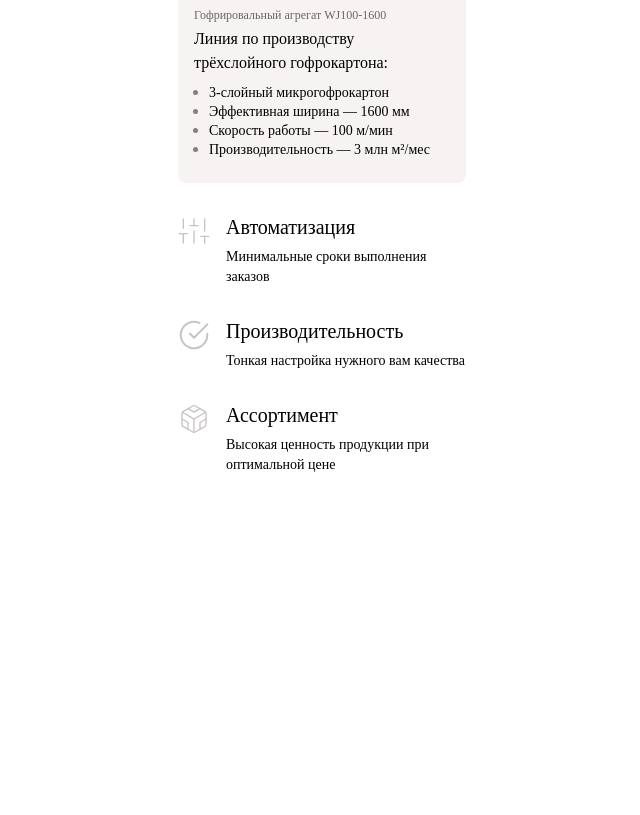
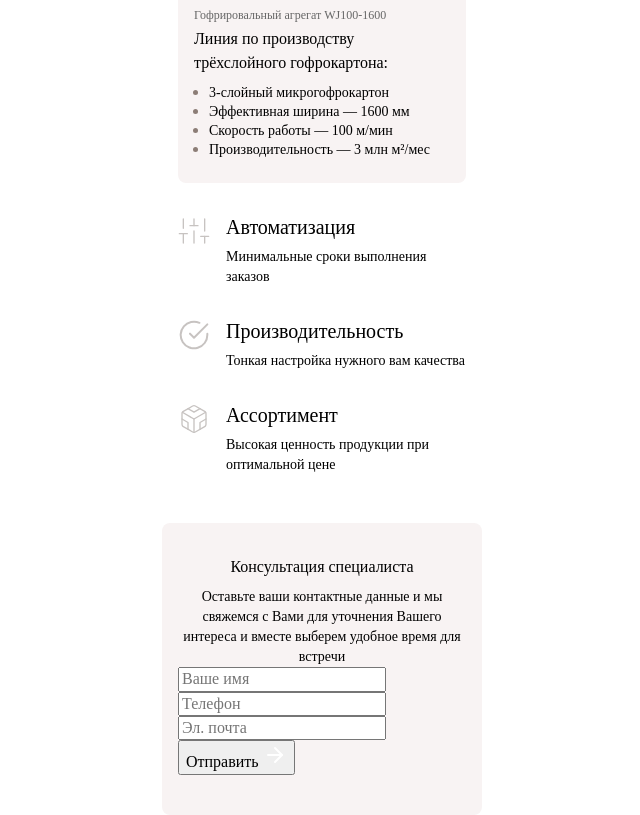
Before and after one commit to Vasyankin-Alexander-Henchfiend/formabox-paperboard, a website built with webpack: page src/index.html in a window 1280 px wide. Shown: the part 2788-3603 px from the top of the page, without its empty margins (318-958 px from the left). Before the commit the page ends 3263 px from the top, so only its background shows below. Built offline with nearby package versions, Linux system fonts and the light colour scheme.

Commit message:
Форма обратной связи
- базовая верстка
- стилизация секции и текстов

```diff
--- /dev/null
+++ b/src/blocks/feedback-form/feedback-form.css
@@ -0,0 +1,33 @@
+.feedback-form {
+    width: 100%;
+    background: #F8F3F3;
+    border-radius: 8px;
+    margin: 48px -16px 0;
+    padding: 32px 16px 40px;
+}
+
+.feedback-form__text-container {
+    display: flex;
+    flex-direction: column;
+    align-items: center;
+    gap: 8px;
+}
+
+.feedback-form__title {
+    font-family: Graphik LCG;
+    font-weight: 500;
+    font-style: Medium;
+    font-size: 16px;
+    line-height: 24px;
+    letter-spacing: 0%;
+}
+
+.feedback-form__subtitle {
+    font-family: Graphik LCG;
+    font-weight: 400;
+    font-style: Regular;
+    font-size: 14px;
+    line-height: 20px;
+    letter-spacing: 0%;
+    text-align: center;
+}
--- a/src/index.html
+++ b/src/index.html
@@ -200,7 +200,19 @@
       </section>
 
       <!-- секция форма обратной связи -->
-      <section class="feedback-form"></section>
+      <section class="feedback-form">
+        <div class="feedback-form__text-container">
+          <h2 class="feedback-form__title">Консультация специалиста</h2>
+          <p class="feedback-form__subtitle">Оставьте ваши контактные данные и мы свяжемся с Вами для уточнения Вашего интереса и вместе выберем удобное
+            время для встречи</p>
+        </div>
+        <form action="">
+          <input placeholder="Ваше имя" type="text">
+          <input placeholder="Телефон" type="text">
+          <input placeholder="Эл. почта" type="text">
+        </form>
+        <button type="submit">Отправить <img src="<%=require('./img/icons/arrow.svg')%>" alt=""></button>
+      </section>
     </main>
     <footer class="footer"></footer>
   </div>
--- a/src/pages/index.css
+++ b/src/pages/index.css
@@ -13,3 +13,5 @@
 @import url("../blocks//technology/technology.css");
 
 @import url("../blocks/specs/specs.css");
+
+@import url("../blocks/feedback-form/feedback-form.css");
```
